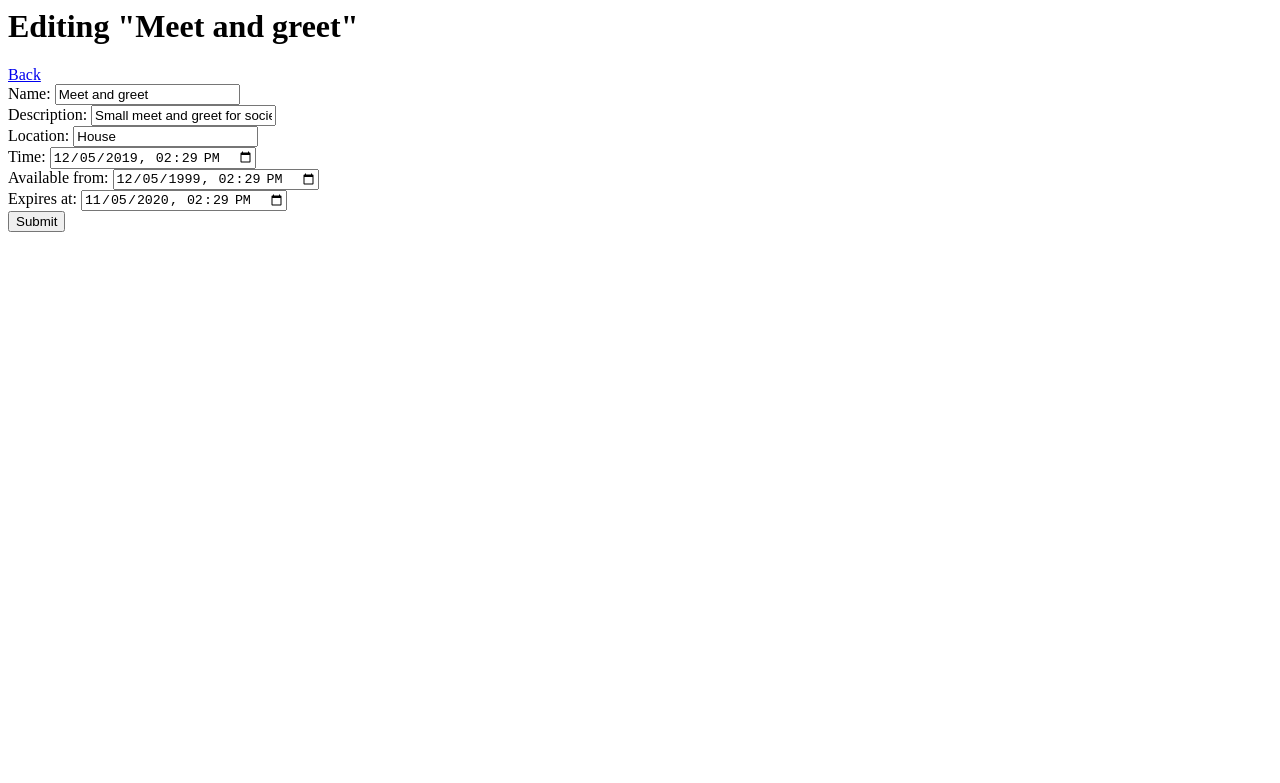
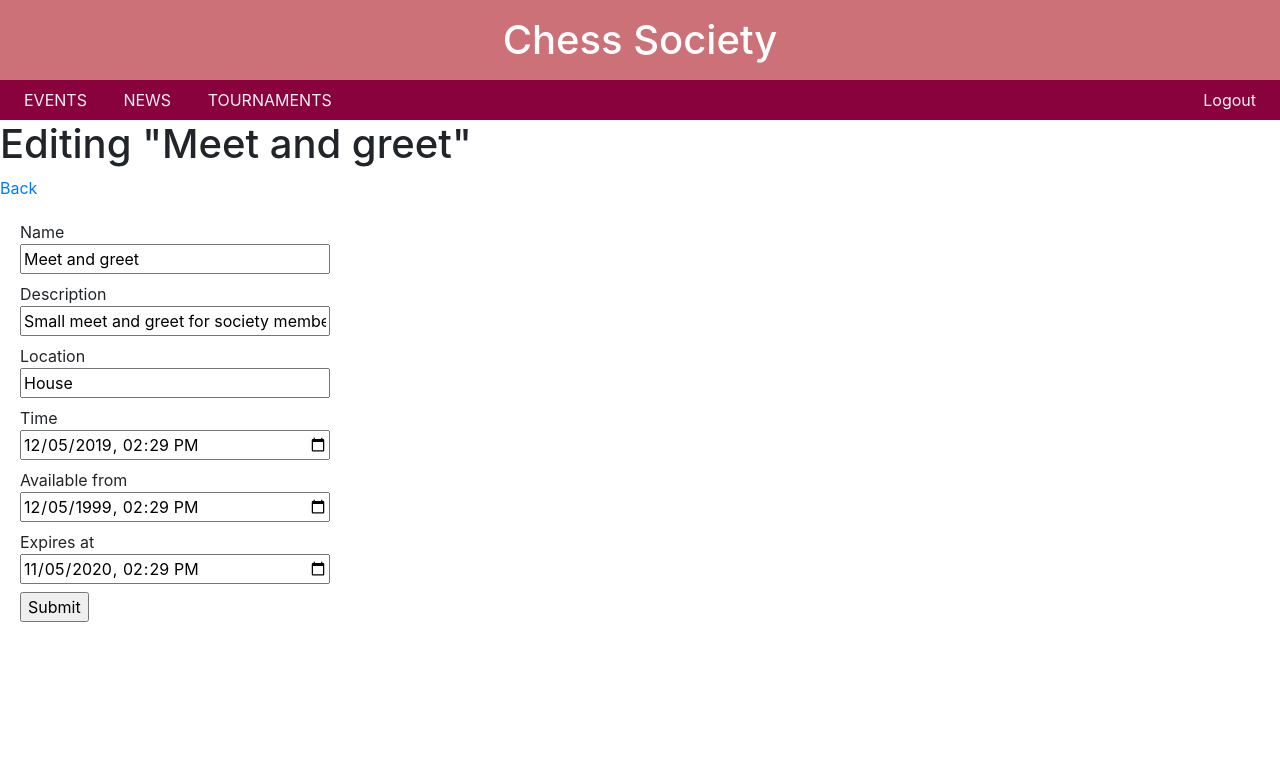
Before and after one commit to mazzanfar/Chess-Society-SEG_Lab_Project, a PHP site: page /events/edit.php in a window 1280 px wide. Shown: the top 783 px of the page. Run offline with PHP 8.4, Linux system fonts and the light colour scheme; a user stored in the database is signed in; data comes from the database, SQL or seed files in the repository.

Commit message:
Fix events and header

```diff
--- a/private/functions.php
+++ b/private/functions.php
@@ -36,11 +36,21 @@ function db_escape($connection, $string) {
 }
 
 
-// only use this in the head of the html document
+// only use this in the head of the html document BEFORE defining a custom stylesheet
 function require_bootstrap() {
     echo "<link rel=\"stylesheet\" href=\"https://stackpath.bootstrapcdn.com/bootstrap/4.4.1/css/bootstrap.min.css\" integrity=\"sha384-Vkoo8x4CGsO3+Hhxv8T/Q5PaXtkKtu6ug5TOeNV6gBiFeWPGFN9MuhOf23Q9Ifjh\" crossorigin=\"anonymous\">";
     echo "<script src=\"https://code.jquery.com/jquery-3.3.1.slim.min.js\" integrity=\"sha384-q8i/X+965DzO0rT7abK41JStQIAqVgRVzpbzo5smXKp4YfRvH+8abtTE1Pi6jizo\" crossorigin=\"anonymous\"></script>";
     echo "<script src=\"https://cdnjs.cloudflare.com/ajax/libs/popper.js/1.14.7/umd/popper.min.js\" integrity=\"sha384-UO2eT0CpHqdSJQ6hJty5KVphtPhzWj9WO1clHTMGa3JDZwrnQq4sF86dIHNDz0W1\" crossorigin=\"anonymous\"></script>";
     echo "<script src=\"https://stackpath.bootstrapcdn.com/bootstrap/4.3.1/js/bootstrap.min.js\" integrity=\"sha384-JjSmVgyd0p3pXB1rRibZUAYoIIy6OrQ6VrjIEaFf/nJGzIxFDsf4x0xIM+B07jRM\" crossorigin=\"anonymous\"></script>";
 }
+
+function is_officer() {
+    return isset($_SESSION["is_officer"]) && $_SESSION["is_officer"] === 1;
+}
+
+function require_officer() {
+    if (!is_officer()) {
+        redirect_to("/index.php");
+    }
+}
 ?>
--- /dev/null
+++ b/private/shared/chess_head.php
@@ -0,0 +1,3 @@
+<?php
+require_bootstrap();
+?>
--- a/private/shared/chess_header.php
+++ b/private/shared/chess_header.php
@@ -1,7 +1,21 @@
 <?php
+echo '
+    <link rel="stylesheet" href="../../public/stylesheets/header.css" type="text/css">
+    <h1 class="header-title"><a href="../../public/">Chess Society</a></h1>
+    <nav class="header-nav">
+        <div class="header-left-nav">
+        <a class="header-link" href="../../public/events/index.php">EVENTS</a>
+        <a class="header-link" href="../../public/news/index.php">NEWS</a>
+        <a class="header-link" href="../../public/tournaments/index.php">TOURNAMENTS</a>
+        </div>
+        <div class="header-right-nav">';
+        if (isset($_SESSION["loggedin"]) && $_SESSION["loggedin"] === true) {
+            echo '<a class="header-link" href="../../public/log_in/logout.php">Logout</a>';
+        } else {
+            echo '<a class="header-link" href="../../public/log_in/login.php">Login</a>';
+            echo '<a class="header-link" href="../../public/log_in/register.php">Register</a>';
+        }
 
-    if(!isset($page_title)) {
-        $page_title = "undefined";
-    }
-
+echo"    </div>
+    </nav>";
 ?>
--- a/public/events/edit.php
+++ b/public/events/edit.php
@@ -1,5 +1,7 @@
 <?php
 require_once "../../private/initialise.php";
+
+require_officer();
 
 if (is_post_request()) {
     $event['id'] = $_POST['id'];
@@ -26,39 +28,42 @@ if (is_post_request()) {
 <html>
 <head>
     <title>Chess society events</title>
+    <?php require_once("../../private/shared/chess_head.php") ?>
+    <link rel="stylesheet" href="../stylesheets/events.css" type="text/css">
 </head>
 <body>
+    <?php include("../../private/shared/chess_header.php") ?>
     <h1><?php echo "Editing \"" . $event['name'] ."\"" ?></h1>
     <a href="index.php">Back</a>
-    <form action="edit.php" method="post">
-        <label>
-            Name:
-            <input type="text" name="name" value="<?php echo $event['name'] ?>">
+    <form class="event-form" action="edit.php" method="post">
+        <label class="event-form-input">
+            Name
+            <input class="event-form-input" type="text" name="name" value="<?php echo $event['name'] ?>">
         </label>
         <br/>
-        <label>
-            Description:
-            <input type="text" name="description" value="<?php echo $event['description'] ?>">
+        <label class="event-form-input">
+            Description
+            <input class="event-form-input" type="text" name="description" value="<?php echo $event['description'] ?>">
         </label>
         <br/>
-        <label>
-            Location:
-            <input type="text" name="location" value="<?php echo $event['location'] ?>">
+        <label class="event-form-input">
+            Location
+            <input class="event-form-input" type="text" name="location" value="<?php echo $event['location'] ?>">
         </label>
         <br/>
-        <label>
-            Time:
-            <input type="datetime-local" name="time" value="<?php echo mysql_date_to_html_date($event['time']) ?>">
+        <label class="event-form-input">
+            Time
+            <input class="event-form-input" type="datetime-local" name="time" value="<?php echo mysql_date_to_html_date($event['time']) ?>">
         </label>
         <br/>
-        <label>
-            Available from:
-            <input type="datetime-local" name="available_from" value="<?php echo mysql_date_to_html_date($event['available_from']) ?>">
+        <label class="event-form-input">
+            Available from
+            <input class="event-form-input" type="datetime-local" name="available_from" value="<?php echo mysql_date_to_html_date($event['available_from']) ?>">
         </label>
         <br/>
-        <label>
-            Expires at:
-            <input type="datetime-local" name="expires" value="<?php echo mysql_date_to_html_date($event['expires']) ?>">
+        <label class="event-form-input">
+            Expires at
+            <input class="event-form-input" type="datetime-local" name="expires" value="<?php echo mysql_date_to_html_date($event['expires']) ?>">
         </label>
         <input name="id" value="<?php echo $id ?>" hidden>
         <br/>
--- a/public/log_in/login.php
+++ b/public/log_in/login.php
@@ -91,7 +91,7 @@ if(is_post_request()){
 <head>
     <meta charset="UTF-8">
     <title>Login</title>
-    <?php require_bootstrap() ?>
+    <?php require_once("../../private/shared/chess_head.php") ?>
     <link rel="stylesheet" href="../stylesheets/login.css" type="text/css">
 </head>
 <body>
--- a/public/log_in/register.php
+++ b/public/log_in/register.php
@@ -103,7 +103,7 @@ if($_SERVER["REQUEST_METHOD"] == "POST"){
 <head>
     <meta charset="UTF-8">
     <title>Sign Up</title>
-    <?php require_bootstrap() ?>
+    <?php require_once("../../private/shared/chess_head.php") ?>
     <link rel="stylesheet" href="../stylesheets/login.css" type="text/css">
 </head>
 <body>
--- a/public/stylesheets/events.css
+++ b/public/stylesheets/events.css
@@ -1,8 +1,5 @@
-body {
-    font-family: Roboto, sans-serif;
-}
-
 #events {
+    padding: 2rem 0 0 0;
     display: flex;
     flex-direction: row;
     justify-content: space-evenly;
@@ -19,6 +16,22 @@ body {
     font-size: smaller;
 }
 
+.admin-button {
+    padding: 0 0.5rem;
+}
+
 h2 {
-    margin-bottom: 0;
+    margin-bottom: 0;}
+
+.event-form {
+    width: 350px;
+    padding: 20px;
 }
+
+.event-form-input {
+    width: 100%;
+}
+
+.event-form-radio {
+    margin: 0 1rem;
+}
--- /dev/null
+++ b/public/stylesheets/header.css
@@ -0,0 +1,35 @@
+.header-title {
+    text-align: center;
+    background-color: #CC7178;
+    padding: 1rem 0;
+    margin: 0;
+}
+
+.header-title a {
+    color: white
+}
+
+.header-title a:hover {
+    text-decoration: none
+}
+
+/* Style the top navigation bar */
+.header-nav {
+    display: flex;
+    background-color: #89023E;
+    padding: 0.5rem;
+    justify-content: space-between;
+}
+
+/* Style the navigation links */
+.header-link {
+    color: #f2f2f2;
+    text-align: center;
+    padding: 0.5rem 16px;
+}
+
+/* Change color on hover */
+.header-nav a:hover {
+    background-color: #ddd;
+    color: black;
+}
```
Also changed, not shown: public/events/delete.php (+8 -3 lines), public/events/index.php (+14 -13 lines), public/events/new.php (+28 -22 lines), public/index.php (+2 -21 lines), public/stylesheets/home.css (+0 -28 lines), favicon.ico (added).
